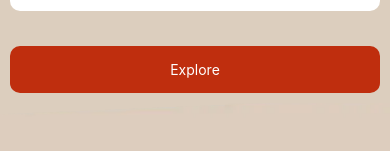
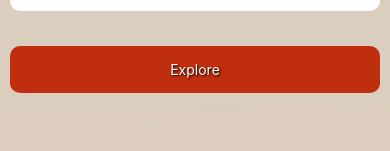
Before and after one commit to Arkadiy2907/foto_mars-react_nativ, a React Native app: screen /Select in a window 390 px wide. Shown: the part 423-574 px from the top of the page. Built offline with nearby package versions, Linux system fonts and the light colour scheme.

Commit message:
change css btn

```diff
--- a/src/components/MyForm.js
+++ b/src/components/MyForm.js
@@ -102,6 +102,9 @@ const styles = StyleSheet.create({
   btnText: {
     textAlign: 'center',
     color: '#FFFFFF',
+    textShadowColor: '#000000',
+    textShadowOffset: { width: 1, height: 1 },
+    textShadowRadius: 2,
   },
   errorText: {
     position: 'absolute',
```
